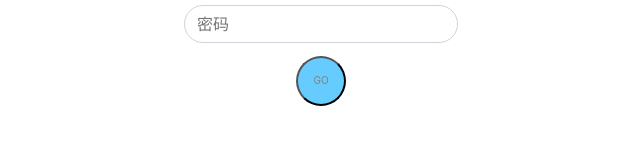
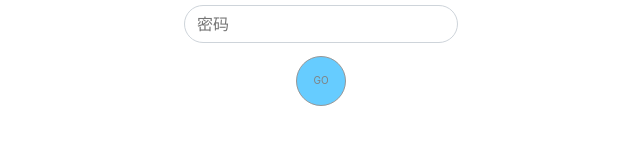
Before and after one commit to DevHexgram/Sch_man_front_end, a Vue app in the folder rebuild/: page / in a window 1280 px wide. Shown: the part 499-655 px from the top of the page, without its empty margins (319-959 px from the left). Built offline with nearby package versions, Linux system fonts and the light colour scheme.

Commit message:
update: button style

```diff
--- a/rebuild/src/views/Login.vue
+++ b/rebuild/src/views/Login.vue
@@ -109,6 +109,7 @@ form {
 .circle_button {
   width: 50px;
   height: 50px;
+  border: 1px solid #979797;
   border-radius: 50px;
   background: #66ccff;
   font-size: 10px;
```
